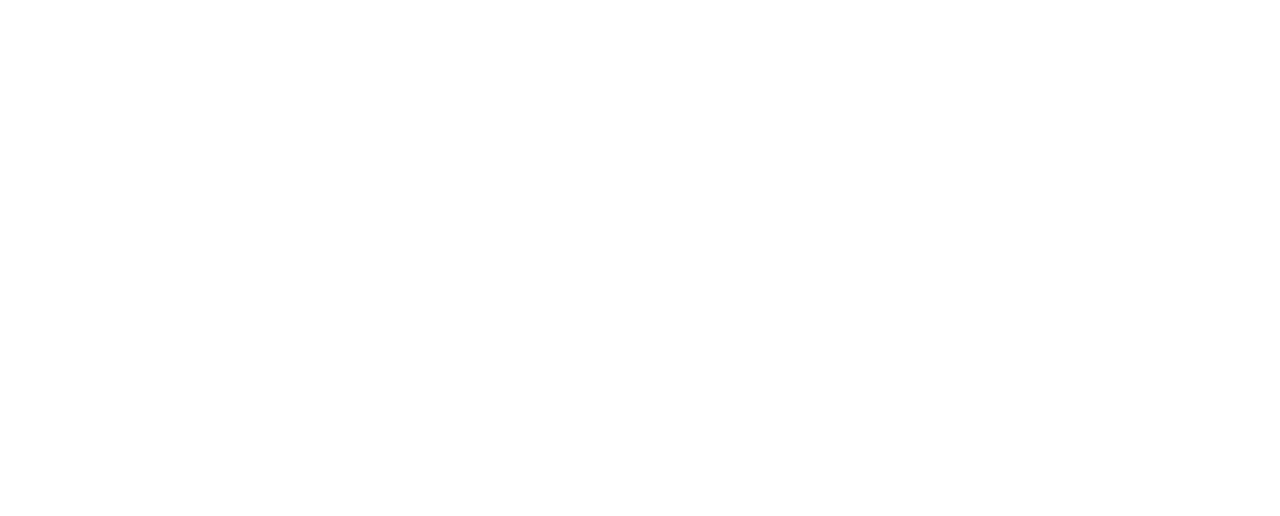
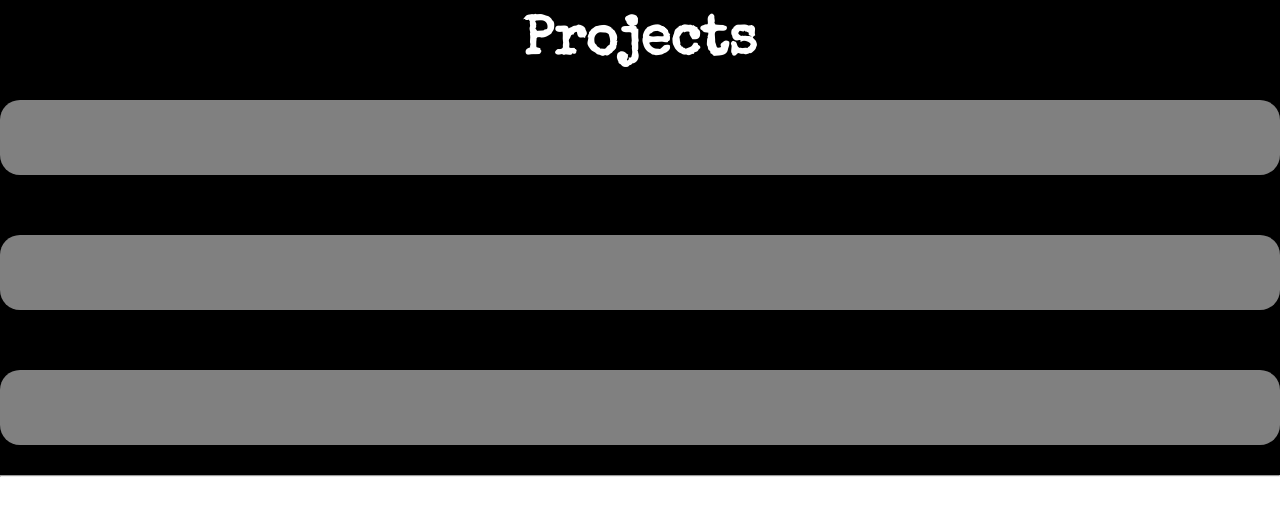
Before and after one commit to Brob424/Brob424.github.io, a plain HTML site: page html/projectpg.html in a window 1280 px wide. Drawn offline with nearby package versions, Linux system fonts and the light colour scheme.

Commit message:
Project page linking to landing page and setup started

```diff
--- a/CSS/projectpg.css
+++ b/CSS/projectpg.css
@@ -0,0 +1,27 @@
+* {
+    margin: 0;
+    padding: 0;
+    box-sizing: border-box;
+}
+h1 {
+    text-align: center;
+    font-size: 55px;
+    background-color: black;
+    color: white;
+    font-family: 'Special Elite', cursive;
+    padding-top: 15px;
+}
+
+#grid-proslide {
+    display: grid;
+    grid-template-rows: repeat(3, 2fr);
+    background-color: black;
+}
+
+.projectslide {
+    height: 75px;
+    width: auto;
+    background-color: gray;
+    border-radius: 20px;
+    margin: 30px 0;
+}
--- a/JS/app.js
+++ b/JS/app.js
@@ -1,5 +1,3 @@
-$('document').ready(function() {
     $('#hamburger').on('click', function() {
         $('#ham-menu').toggle()
-    })
-});
+    });
--- a/html/projectpg.html
+++ b/html/projectpg.html
@@ -0,0 +1,35 @@
+<!DOCTYPE html>
+<html lang="en">
+<head>
+    <meta charset="UTF-8">
+    <meta http-equiv="X-UA-Compatible" content="IE=edge">
+    <meta name="viewport" content="width=device-width, initial-scale=1.0">
+    <title>Document</title>
+    <link href="https://fonts.googleapis.com/css2?family=Special+Elite&display=swap" rel="stylesheet">
+    <link rel="stylesheet" href="/CSS/projectpg.css">
+
+</head>
+<body>
+    <h1>Projects</h1>
+
+    <div id="grid-proslide">
+        <div class=" slide1">
+            <div class="projectslide">
+
+            </div>
+        </div class=" slide2">
+        <div>
+            <div class="projectslide">
+
+            </div>
+        </div>
+        <div class="slide3">
+            <div class="projectslide">
+
+            </div>
+        </div>
+    </div>
+    <hr>
+
+</body>
+</html>
```
Also changed, not shown: CSS/main.css (+39 -54 lines), html/landing.html (+7 -7 lines), images/ProImage.jpg (added), 1 other file.
